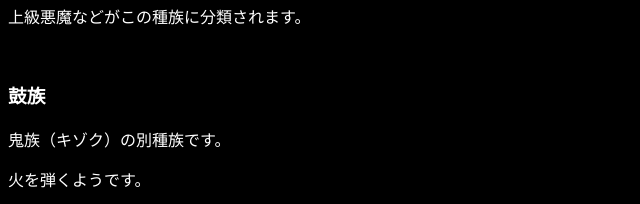
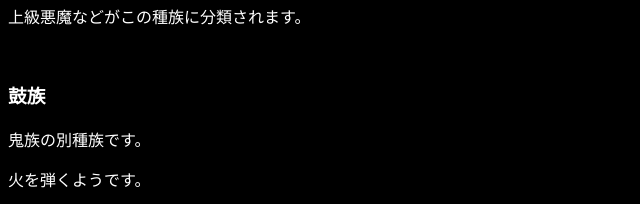
Before and after one commit to orcafood1120/betsushuzokusharataikoku, a plain HTML site: page index.html in a window 1280 px wide. Shown: the part 780-984 px from the top of the page, without its empty margins (0-640 px from the left). Drawn offline with Linux system fonts and the light colour scheme.

Commit message:
Update index.html

```diff
--- a/index.html
+++ b/index.html
@@ -22,7 +22,7 @@
   <p>雷を弾くようです。</p>
   <p>上級悪魔などがこの種族に分類されます。</p><br>
   <h3>鼓族</h3>
-  <p>鬼族（キゾク）の別種族です。</p>
+  <p>鬼族の別種族です。</p>
   <p>火を弾くようです。</p>
   <p>鬼人がこの種族に分類されます。</p><br>
   <h3>龍族</h3>
```
